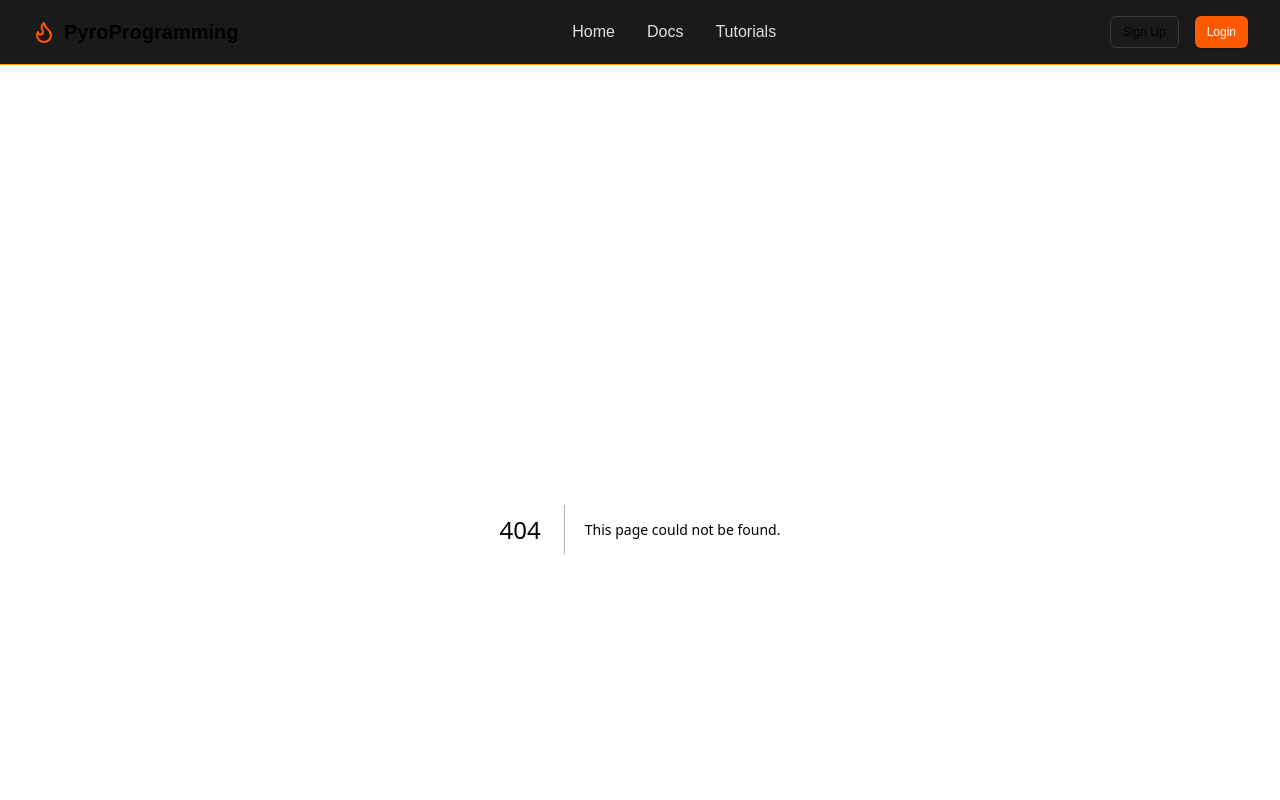
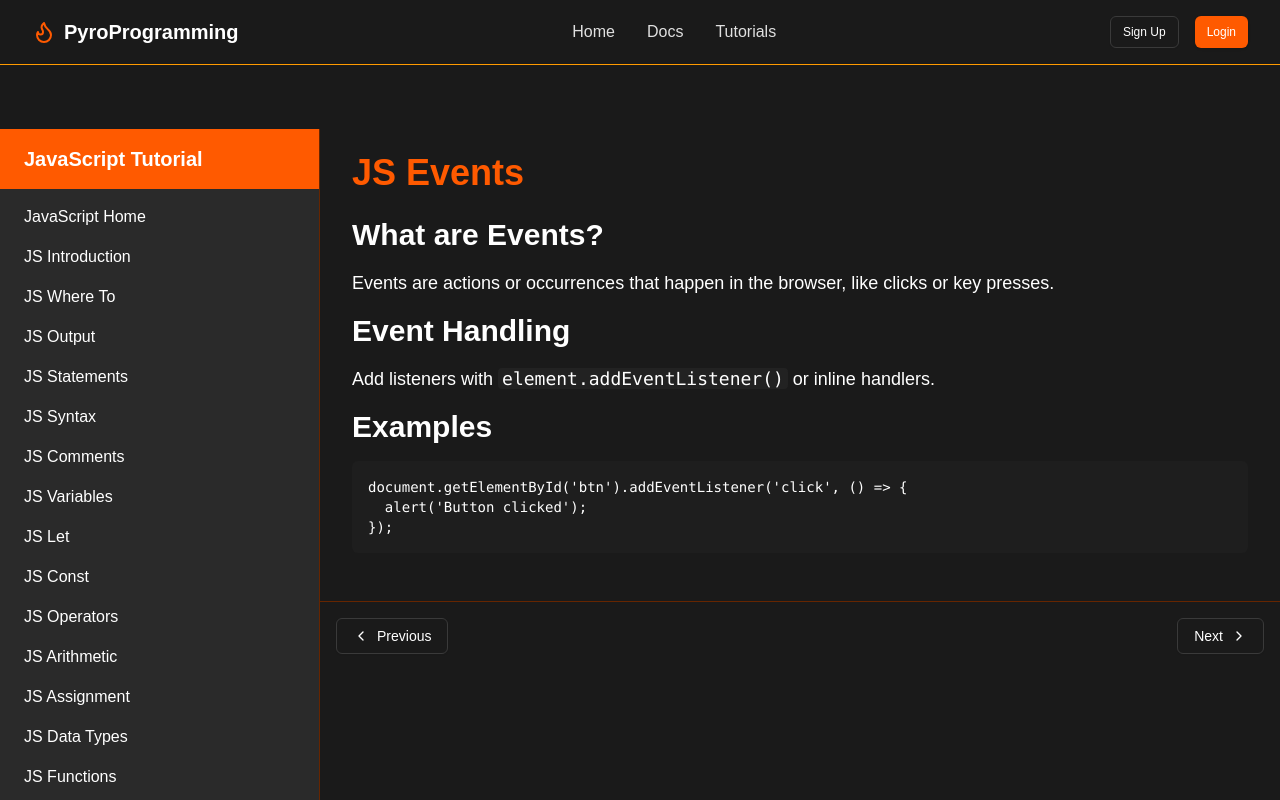
Before and after one commit to 321EZ123/PyroProgramming, a Next.js app: page /tutorials/javascript/events in a window 1280 px wide. Before the commit this address had no page. Shown: the top 800 px of the page. Built offline with nearby package versions, Linux system fonts and the light colour scheme.

Commit message:
Create page.tsx

```diff
--- /dev/null
+++ b/src/app/tutorials/javascript/events/page.tsx
@@ -0,0 +1,21 @@
+"use client";
+
+export default function JsEvents() {
+  return (
+    <div className="max-w-4xl mx-auto">
+      <h1 className="text-4xl font-bold mb-6 text-primary">JS Events</h1>
+      <h2 className="text-3xl font-semibold mb-4">What are Events?</h2>
+      <p className="text-lg mb-4">Events are actions or occurrences that happen in the browser, like clicks or key presses.</p>
+
+      <h2 className="text-3xl font-semibold mb-4">Event Handling</h2>
+      <p className="text-lg mb-4">Add listeners with <code className="bg-card/50 px-1 rounded">element.addEventListener()</code> or inline handlers.</p>
+
+      <h2 className="text-3xl font-semibold mb-4">Examples</h2>
+      <div className="bg-[#1E1E1E] rounded-md p-4 mb-6 text-white font-mono text-sm">
+        <pre>{`document.getElementById('btn').addEventListener('click', () => {
+  alert('Button clicked');
+});`}</pre>
+      </div>
+    </div>
+  );
+}
```
